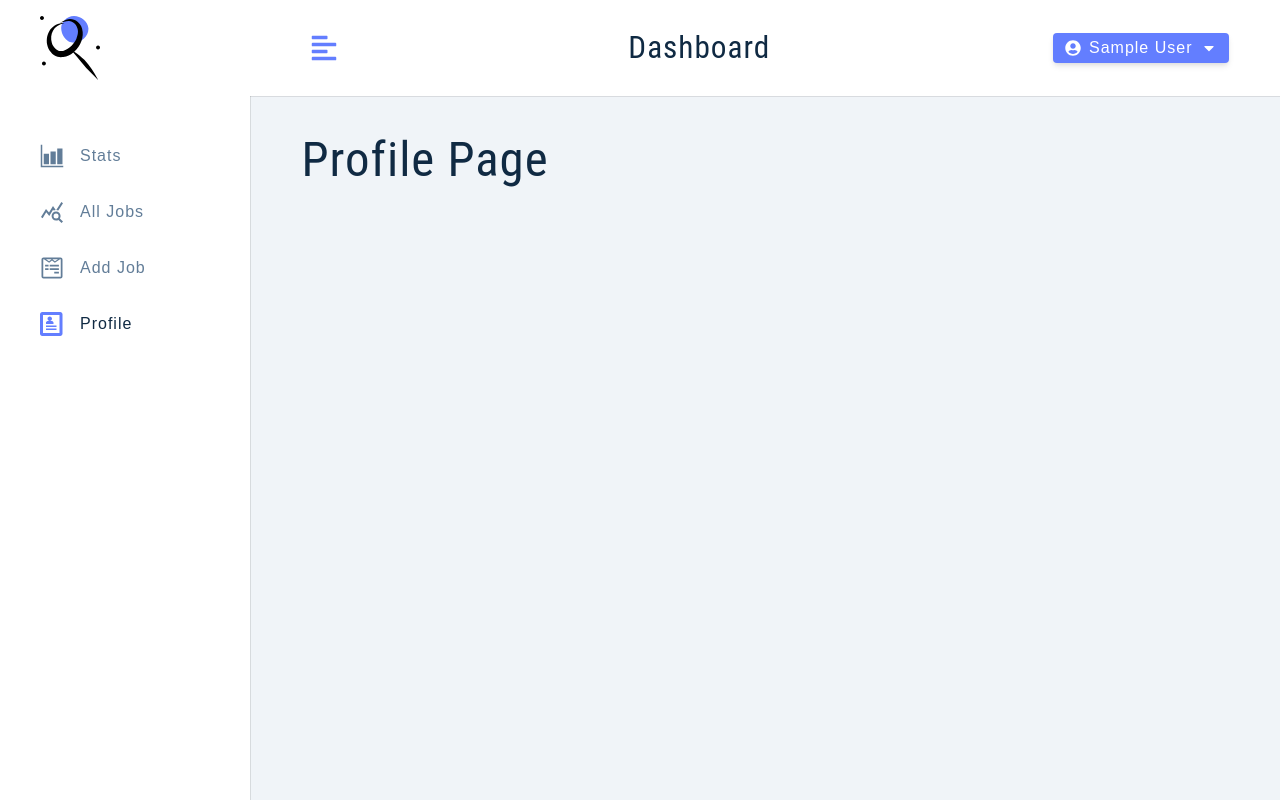
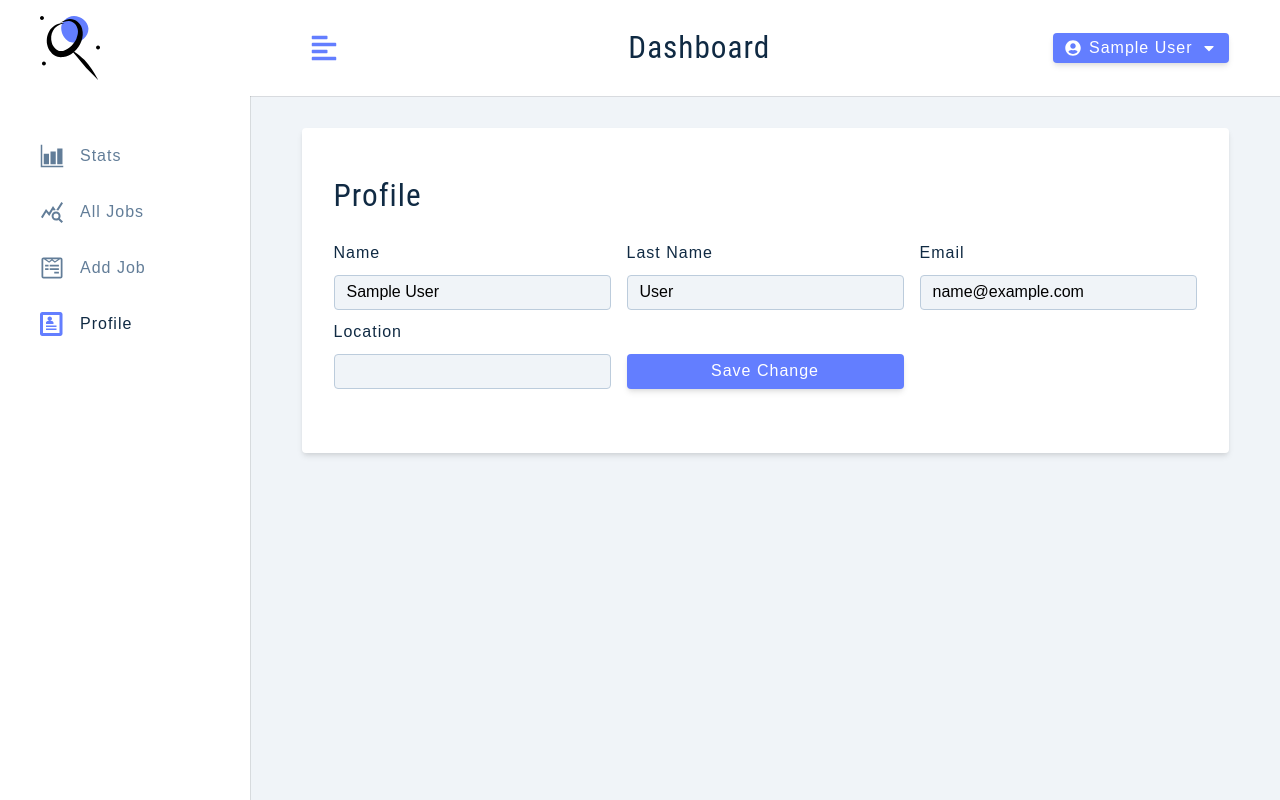
Before and after one commit to JiiXaa/oto-jobs, a React (Create React App) app in the folder client/: page /profile in a window 1280 px wide. Built offline with nearby package versions, Linux system fonts and the light colour scheme; sample sign-in values are in the browser's storage.

Commit message:
profile page complete

```diff
--- /dev/null
+++ b/client/src/assets/styledWrappers/DashboardFormPage.js
@@ -0,0 +1,68 @@
+import styled from 'styled-components'
+
+const Wrapper = styled.section`
+  border-radius: var(--borderRadius);
+  width: 100%;
+  background: var(--white);
+  padding: 3rem 2rem 4rem;
+  box-shadow: var(--shadow-2);
+  h3 {
+    margin-top: 0;
+  }
+  .form {
+    margin: 0;
+    border-radius: 0;
+    box-shadow: none;
+    padding: 0;
+    max-width: 100%;
+    width: 100%;
+  }
+  .form-row {
+    margin-bottom: 0;
+  }
+  .form-center {
+    display: grid;
+    row-gap: 0.5rem;
+  }
+  .form-center button {
+    align-self: end;
+    height: 35px;
+    margin-top: 1rem;
+  }
+  .btn-container {
+    display: grid;
+    grid-template-columns: 1fr 1fr;
+    column-gap: 1rem;
+    align-self: flex-end;
+    margin-top: 0.5rem;
+    button {
+      height: 35px;
+    }
+  }
+  .clear-btn {
+    background: var(--grey-500);
+  }
+  .clear-btn:hover {
+    background: var(--black);
+  }
+  @media (min-width: 992px) {
+    .form-center {
+      grid-template-columns: 1fr 1fr;
+      align-items: center;
+      column-gap: 1rem;
+    }
+    .btn-container {
+      margin-top: 0;
+    }
+  }
+  @media (min-width: 1120px) {
+    .form-center {
+      grid-template-columns: 1fr 1fr 1fr;
+    }
+    .form-center button {
+      margin-top: 0;
+    }
+  }
+`
+
+export default Wrapper
--- a/client/src/context/appContext.js
+++ b/client/src/context/appContext.js
@@ -111,6 +111,10 @@
     removeUserFromLS();
   };
 
+  const updateUser = async (currentUser) => {
+    console.log(currentUser);
+  };
+
   return (
     <AppContext.Provider
       value={{
@@ -120,6 +124,7 @@
         loginUser,
         toggleSidebar,
         logoutUser,
+        updateUser,
       }}
     >
       {children}
--- a/client/src/pages/Landing.js
+++ b/client/src/pages/Landing.js
@@ -1,11 +1,11 @@
 import hero from '../assets/img/hero-landing.svg';
-import StyledWrapper from '../assets/styledWrappers/LandingPage';
+import Wrapper from '../assets/styledWrappers/LandingPage';
 import { Link } from 'react-router-dom';
 import { Logo } from '../components';
 
 const Landing = () => {
   return (
-    <StyledWrapper>
+    <Wrapper>
       <nav>
         <Logo />
       </nav>
@@ -26,7 +26,7 @@
         </div>
         <img src={hero} alt='jobs lookup' className='img hero-img' />
       </div>
-    </StyledWrapper>
+    </Wrapper>
   );
 };
 
--- a/client/src/pages/Register.js
+++ b/client/src/pages/Register.js
@@ -1,6 +1,6 @@
 import { useState, useEffect } from 'react';
 import { Logo, FormRow, Alert } from '../components';
-import StyledWrapper from '../assets/styledWrappers/RegisterPage';
+import Wrapper from '../assets/styledWrappers/RegisterPage';
 import { useAppContext } from '../context/appContext';
 import { useNavigate } from 'react-router-dom';
 
@@ -51,7 +51,7 @@
   }, [user, navigate]);
 
   return (
-    <StyledWrapper className='full-page'>
+    <Wrapper className='full-page'>
       <form className='form' onSubmit={handleSubmit}>
         <Logo />
         <h3>{values.isMember ? 'Login' : 'Register'}</h3>
@@ -91,7 +91,7 @@
           </button>
         </p>
       </form>
-    </StyledWrapper>
+    </Wrapper>
   );
 };
 
--- a/client/src/pages/dashboard/Profile.js
+++ b/client/src/pages/dashboard/Profile.js
@@ -1,5 +1,65 @@
+import { useState } from 'react';
+import { FormRow, Alert } from '../../components';
+import { useAppContext } from '../../context/appContext';
+import Wrapper from '../../assets/styledWrappers/DashboardFormPage';
+
 const Profile = () => {
-  return <h1>Profile Page</h1>;
+  const { user, showAlert, displayAlert, updateUser, isLoading } =
+    useAppContext();
+
+  const [name, setName] = useState(user?.name);
+  const [email, setEmail] = useState(user?.email);
+  const [lastName, setLastName] = useState(user?.lastName);
+  const [location, setLocation] = useState(user?.location);
+
+  const handleSubmit = (e) => {
+    e.preventDefault();
+    // remove while testing
+    // if (!name || !email || !lastName || !location) {
+    //   displayAlert();
+    //   return;
+    // }
+    updateUser({ name, email, lastName, location });
+  };
+
+  return (
+    <Wrapper>
+      <form className='form' onSubmit={handleSubmit}>
+        <h3>Profile</h3>
+        {showAlert && <Alert />}
+        <div className='form-center'>
+          <FormRow
+            type='text'
+            name='name'
+            value={name}
+            handleChange={(e) => setName(e.target.value)}
+          />
+          <FormRow
+            type='text'
+            labelText='last name'
+            name='lastName'
+            value={lastName}
+            handleChange={(e) => setLastName(e.target.value)}
+          />
+          <FormRow
+            type='email'
+            name='email'
+            value={email}
+            handleChange={(e) => setEmail(e.target.value)}
+          />
+          <FormRow
+            type='text'
+            name='location'
+            value={location}
+            handleChange={(e) => setLocation(e.target.value)}
+          />
+          <button className='btn btn-block' type='submit' disabled={isLoading}>
+            {isLoading ? 'Please wait...' : 'save change'}
+          </button>
+        </div>
+      </form>
+    </Wrapper>
+  );
 };
 
 export default Profile;
```
Also changed, not shown: 1 other file (tests, documents, lock files or other folders).
